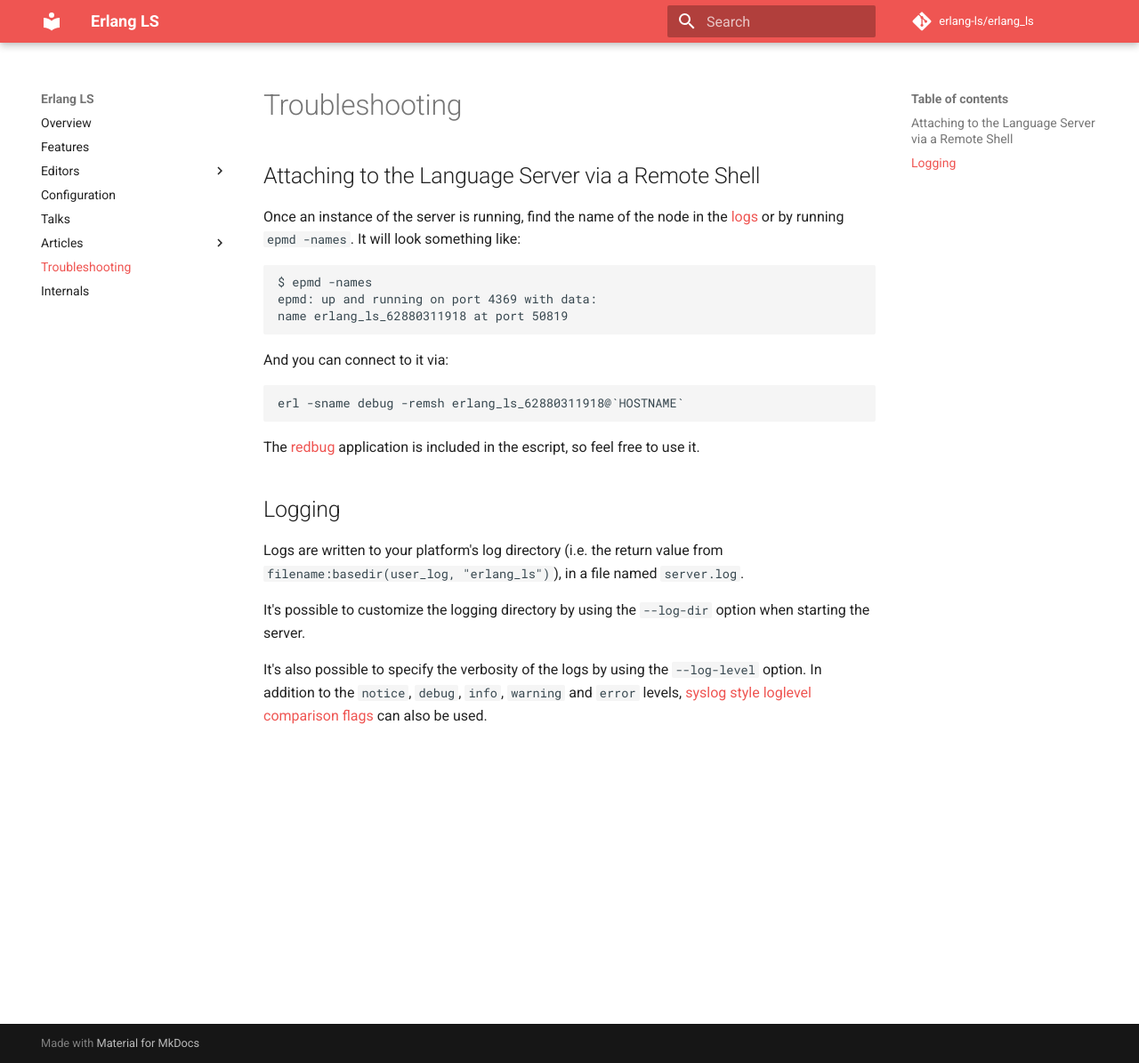
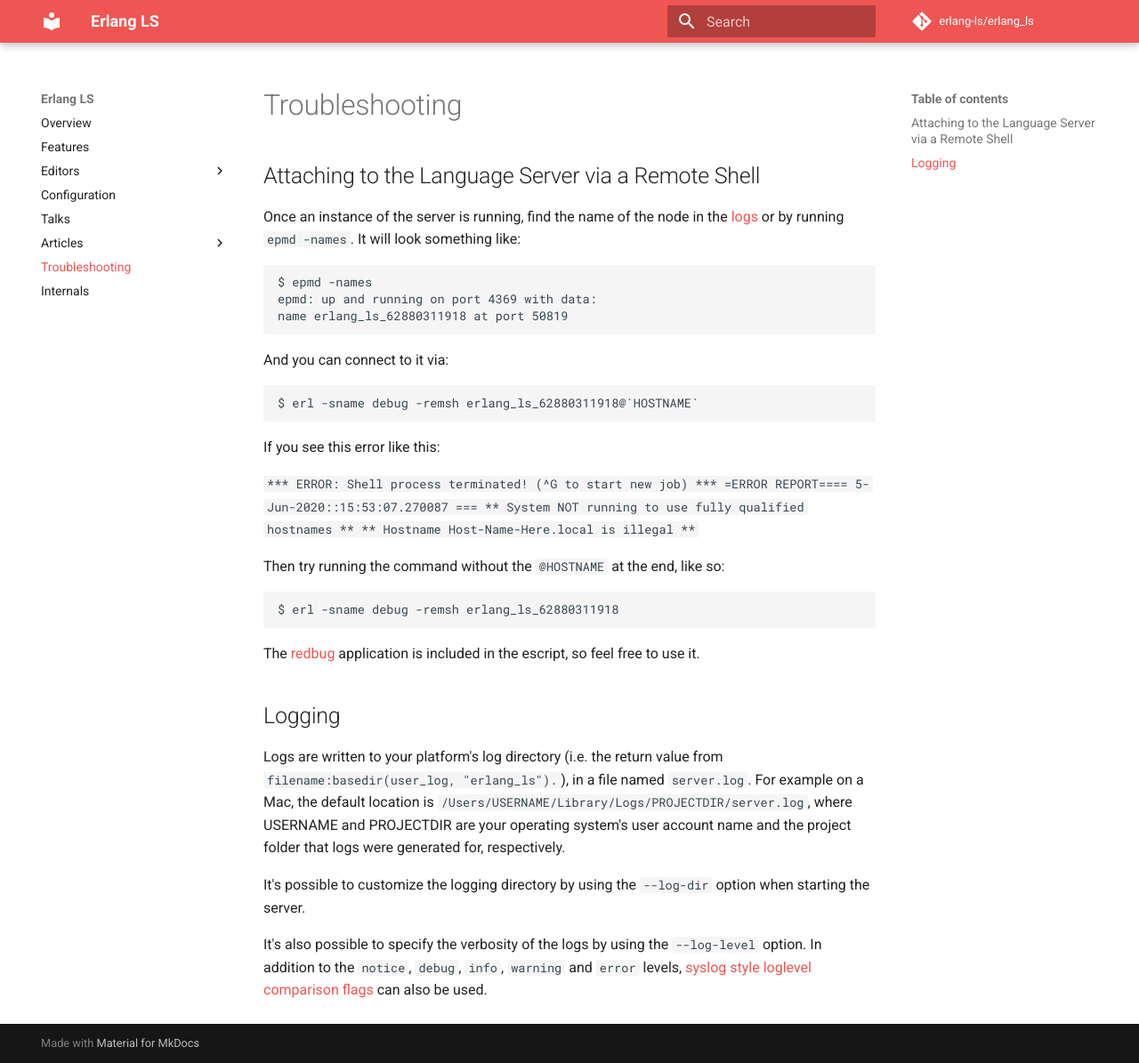
Before and after one commit to erlang-ls/erlang-ls.github.io, an MkDocs documentation site: the page built from docs/troubleshooting.md, in a window 1280 px wide and 1195 px high. Shown: the whole window at 89% size. Built offline with MkDocs 1.6.1 and Material for MkDocs 9.7.7, drawn with Linux system fonts in a browser that asks for light colours; comment, search, counter and statistics services are not loaded.

Commit message:
docs: Troubleshooting
* Added directions if you get an error about fully qualified hostnames while running `erl -sname debug -remsh erlang_ls_62880311918@`HOSTNAME`
* Added a `.` to the end of the `filename:basedir(user_log, "erlang_ls")` Erlang command to reduce confusion for beginners.
* Added example of where the server logs will be for a Mac user.

````diff
--- a/docs/troubleshooting.md
+++ b/docs/troubleshooting.md
@@ -11,7 +11,21 @@
 
 And you can connect to it via:
 
-    erl -sname debug -remsh erlang_ls_62880311918@`HOSTNAME`
+    $ erl -sname debug -remsh erlang_ls_62880311918@`HOSTNAME`
+
+If you see this error like this:
+
+```*** ERROR: Shell process terminated! (^G to start new job) ***
+=ERROR REPORT==== 5-Jun-2020::15:53:07.270087 ===
+** System NOT running to use fully qualified hostnames **
+** Hostname Host-Name-Here.local is illegal **
+```
+
+Then try running the command without the `@HOSTNAME` at the end,
+like so:
+
+
+    $ erl -sname debug -remsh erlang_ls_62880311918
 
 The [redbug](https://github.com/massemanet/redbug) application is
 included in the escript, so feel free to use it.
@@ -19,8 +33,11 @@
 ## Logging
 
 Logs are written to your platform's log directory (i.e. the return
-value from `filename:basedir(user_log, "erlang_ls")`), in a file named
-`server.log`.
+value from `filename:basedir(user_log, "erlang_ls").`), in a file named
+`server.log`. For example on a Mac, the default location is
+`/Users/USERNAME/Library/Logs/PROJECTDIR/server.log`, where USERNAME and
+PROJECTDIR are your operating system's user account name and the project
+folder that logs were generated for, respectively.
 
 It's possible to customize the logging directory by using the
 `--log-dir` option when starting the server.
````
